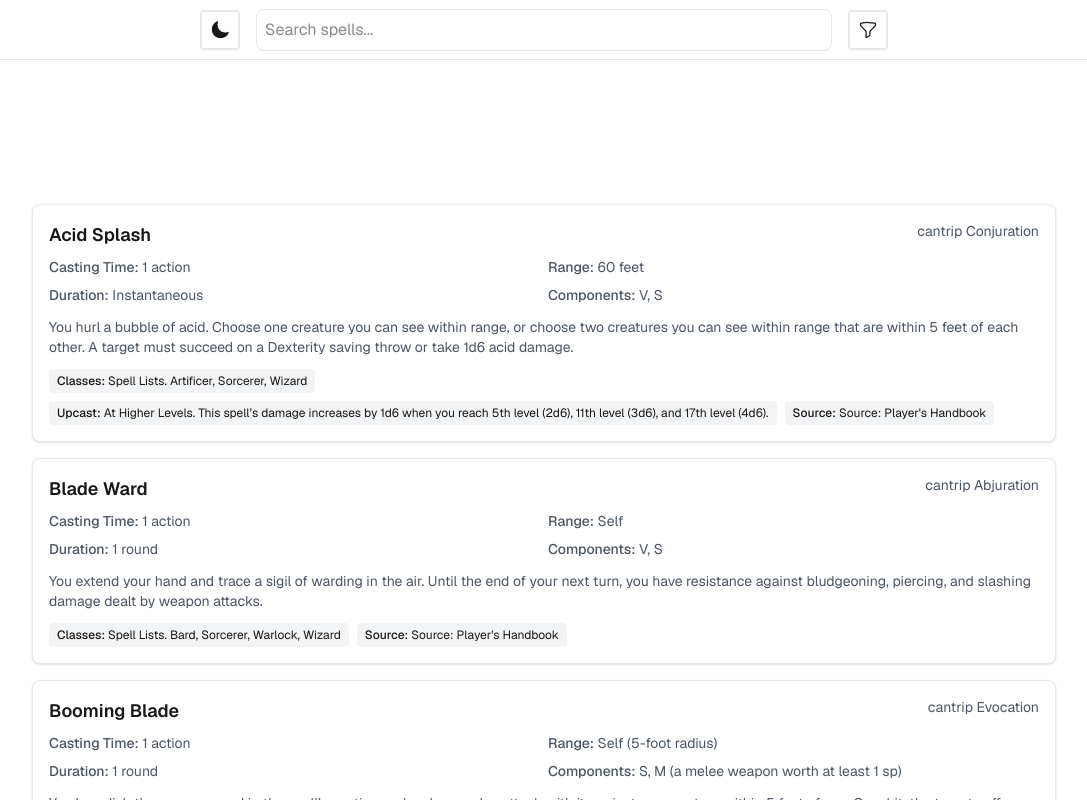
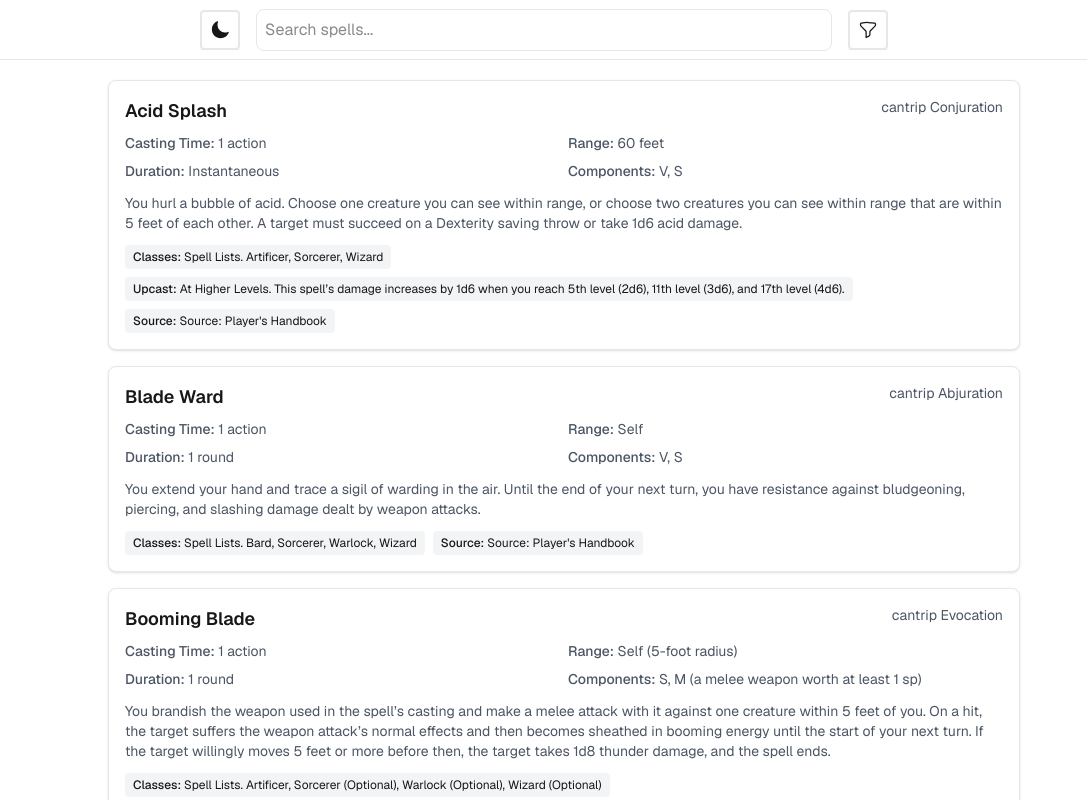
Before and after one commit to Shieldm2023/5eSpellBook, a Next.js app: page / in a window 1280 px wide. Shown: the top 800 px of the page, without its empty margins (96-1183 px from the left). Built offline with nearby package versions, Linux system fonts and the light colour scheme.

Commit message:
adjusted colors of components and placement of spells and filters

```diff
--- a/src/app/page.tsx
+++ b/src/app/page.tsx
@@ -140,8 +140,10 @@
     setMounted(true);
   }, []);
 
+  console.log("all spells", spells);
+
   return (
-    <div className="grid grid-rows-[60px_1fr_20px] items-center justify-items-center min-h-screen p-8 pb-20 gap-16 sm:p-20 font-[family-name:var(--font-geist-sans)]">
+    <div className="grid grid-cols-[60px_1fr_20px] items-start justify-items-center min-h-screen p-8 pb-20 gap-16 sm:p-20 font-[family-name:var(--font-geist-sans)]">
       {/* Navigation Bar */}
       <nav className="fixed top-0 left-0 right-0 h-[60px] bg-[var(--background)] border-b border-[var(--card-border)] flex items-center justify-center px-4 gap-4 z-10">
         <button
@@ -281,9 +283,9 @@
                               key={comp}
                               onClick={() => toggleComponentFilter(comp)}
                               className={`border rounded-lg p-2 flex-1 transition-colors ${componentsFilter[key] === 1
-                                ? "bg-green-500 text-white"
+                                ? "bg-green-700 text-white"
                                 : componentsFilter[key] === -1
-                                  ? "bg-red-500 text-white"
+                                  ? "bg-black-900 text-gray"
                                   : "bg-[var(--tag-background)] text-[var(--text-primary)] border-[var(--card-border)]"
                                 }`}
                             >
```
